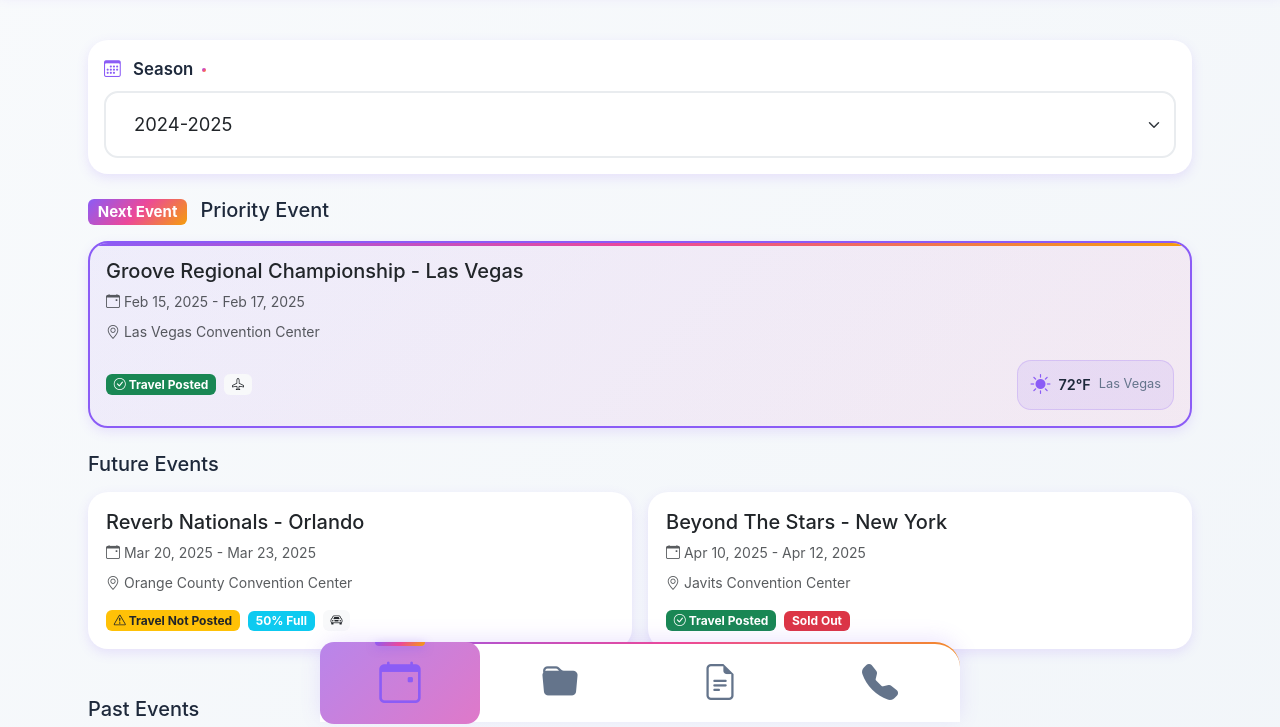
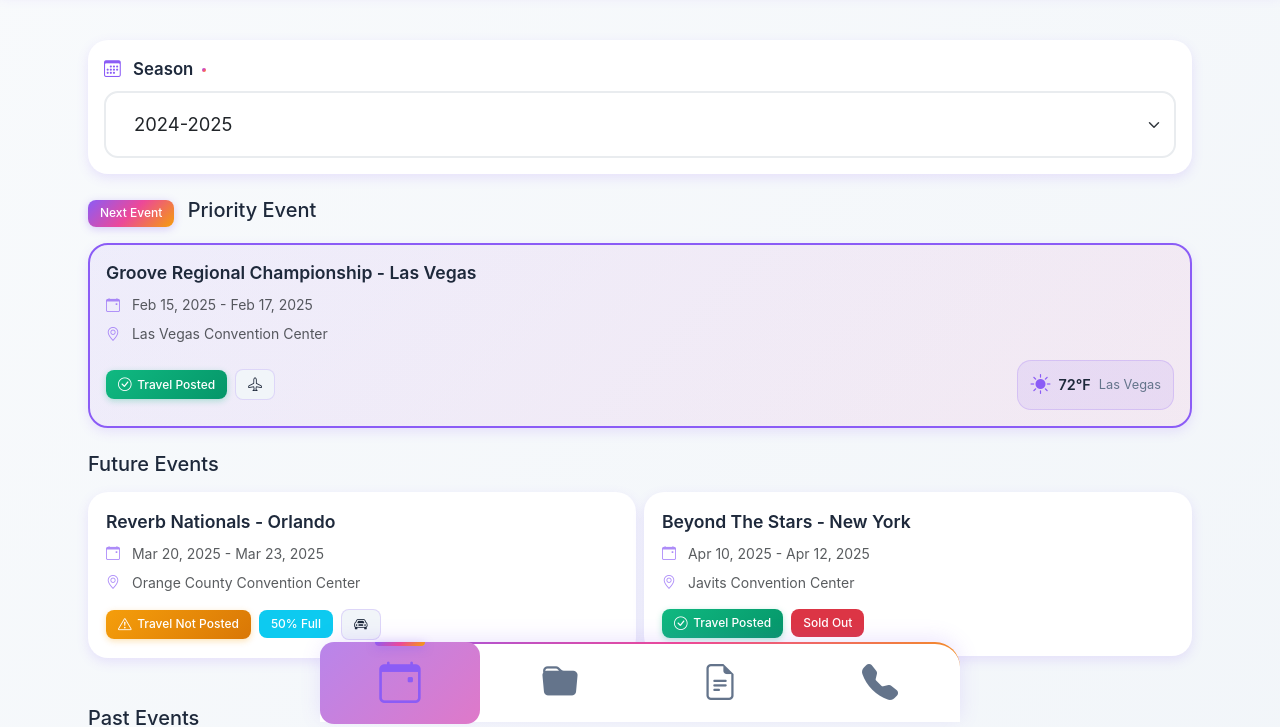
Before and after one commit to ankit4vision/PWA-Test, a plain HTML site: page events.html in a window 1280 px wide. Shown: the part 78-805 px from the top of the page. Drawn offline with nearby package versions, Linux system fonts and the light colour scheme.

Commit message:
few more

```diff
--- a/assets/css/theme.css
+++ b/assets/css/theme.css
@@ -496,14 +496,62 @@ body {
 /* Event Cards */
 .event-card {
     cursor: pointer;
-    transition: all 0.3s ease;
+    transition: all 0.3s cubic-bezier(0.4, 0, 0.2, 1);
     border: 2px solid transparent;
+    position: relative;
+    overflow: hidden;
+}
+
+.event-card::before {
+    content: '';
+    position: absolute;
+    top: 0;
+    left: 0;
+    right: 0;
+    height: 2px;
+    background: var(--gradient-primary);
+    transform: scaleX(0);
+    transition: transform 0.3s ease;
 }
 
 .event-card:hover {
     transform: translateY(-4px);
     border-color: var(--primary-light);
     box-shadow: var(--shadow-colored);
+}
+
+.event-card:hover::before {
+    transform: scaleX(1);
+}
+
+.event-card .card-title {
+    font-weight: 600;
+    font-size: 1.1rem;
+    color: var(--text-primary);
+    margin-bottom: 0.75rem;
+    line-height: 1.4;
+    transition: color 0.3s ease;
+}
+
+.event-card:hover .card-title {
+    color: var(--primary-color);
+}
+
+.event-card .card-body {
+    padding: 1.25rem;
+}
+
+.event-card .text-muted {
+    font-size: 0.875rem;
+    line-height: 1.5;
+    margin-bottom: 0.5rem;
+}
+
+.event-card .text-muted i {
+    width: 18px;
+    margin-right: 0.5rem;
+    color: var(--primary-color);
+    opacity: 0.7;
 }
 
 .priority-event {
@@ -579,6 +627,125 @@ body {
 .weather-city-small {
     font-size: 0.8rem;
     color: var(--text-secondary);
+}
+
+/* Badge Enhancements */
+.badge {
+    font-weight: 500;
+    font-size: 0.75rem;
+    padding: 0.4rem 0.75rem;
+    border-radius: 8px;
+    display: inline-flex;
+    align-items: center;
+    gap: 0.35rem;
+    line-height: 1.2;
+    transition: all 0.2s ease;
+}
+
+.badge i {
+    font-size: 0.85rem;
+}
+
+.badge.bg-success {
+    background: linear-gradient(135deg, #10b981 0%, #059669 100%) !important;
+    color: white !important;
+    box-shadow: 0 2px 6px rgba(16, 185, 129, 0.3);
+}
+
+.badge.bg-warning {
+    background: linear-gradient(135deg, #f59e0b 0%, #d97706 100%) !important;
+    color: white !important;
+    box-shadow: 0 2px 6px rgba(245, 158, 11, 0.3);
+}
+
+.badge.bg-light {
+    background: #f1f5f9 !important;
+    color: var(--text-primary) !important;
+    border: 1px solid rgba(139, 92, 246, 0.2) !important;
+}
+
+.badge.bg-primary-custom {
+    background: var(--gradient-primary) !important;
+    color: white !important;
+    box-shadow: 0 2px 8px rgba(139, 92, 246, 0.3);
+}
+
+/* Registration Status Badges */
+.badge.registration-full {
+    background: linear-gradient(135deg, #ef4444 0%, #dc2626 100%) !important;
+    color: white !important;
+}
+
+.badge.registration-high {
+    background: linear-gradient(135deg, #f59e0b 0%, #d97706 100%) !important;
+    color: white !important;
+}
+
+.badge.registration-medium {
+    background: linear-gradient(135deg, #3b82f6 0%, #2563eb 100%) !important;
+    color: white !important;
+}
+
+.badge.registration-low {
+    background: linear-gradient(135deg, #10b981 0%, #059669 100%) !important;
+    color: white !important;
+}
+
+/* Badge Group Container */
+.event-card .d-flex.gap-2 {
+    gap: 0.5rem !important;
+}
+
+.event-card .d-flex.gap-2 .badge {
+    margin: 0;
+}
+
+/* Section Headers */
+.events-section h5 {
+    font-weight: 600;
+    font-size: 1.1rem;
+    color: var(--text-primary);
+    margin-bottom: 1rem;
+    display: flex;
+    align-items: center;
+    gap: 0.75rem;
+}
+
+.events-section h5 .badge {
+    font-size: 0.7rem;
+    padding: 0.35rem 0.65rem;
+    font-weight: 600;
+    letter-spacing: 0.5px;
+}
+
+/* Priority Event Section */
+.priority-event .card-body {
+    padding: 1.25rem;
+}
+
+/* Card Spacing Improvements */
+.event-card + .event-card {
+    margin-top: 0;
+}
+
+.row.g-3 > [class*="col-"] {
+    margin-bottom: 1rem;
+}
+
+/* Responsive Card Improvements */
+@media (max-width: 768px) {
+    .event-card .card-body {
+        padding: 1rem;
+    }
+
+    .event-card .card-title {
+        font-size: 1rem;
+    }
+
+    .badge {
+        font-size: 0.7rem;
+        padding: 0.35rem 0.65rem;
+    }
 }
 
 
--- a/assets/js/events-page.js
+++ b/assets/js/events-page.js
@@ -233,7 +233,7 @@ class EventsPage {
         let html = `
             <div class="mb-4">
                 <h5 class="mb-3">${title}</h5>
-                <div class="row g-3">
+                <div class="row g-2">
         `;
 
         // Render all event cards
```
Also changed, not shown: 2 other files.
